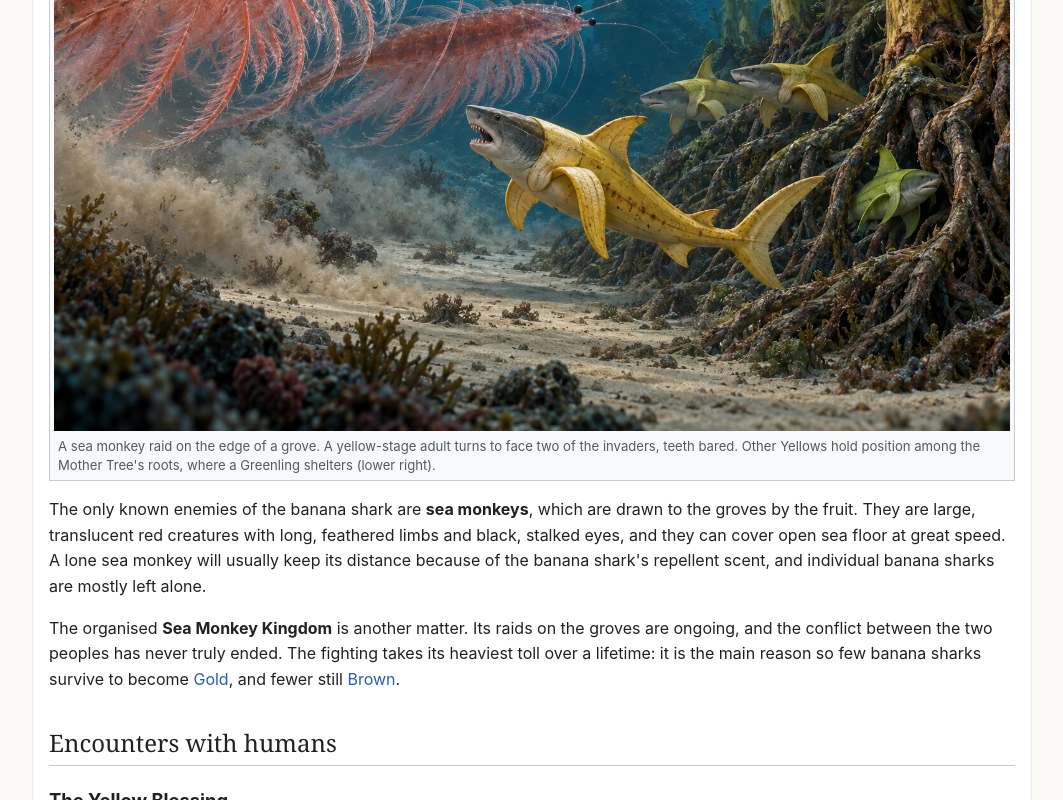
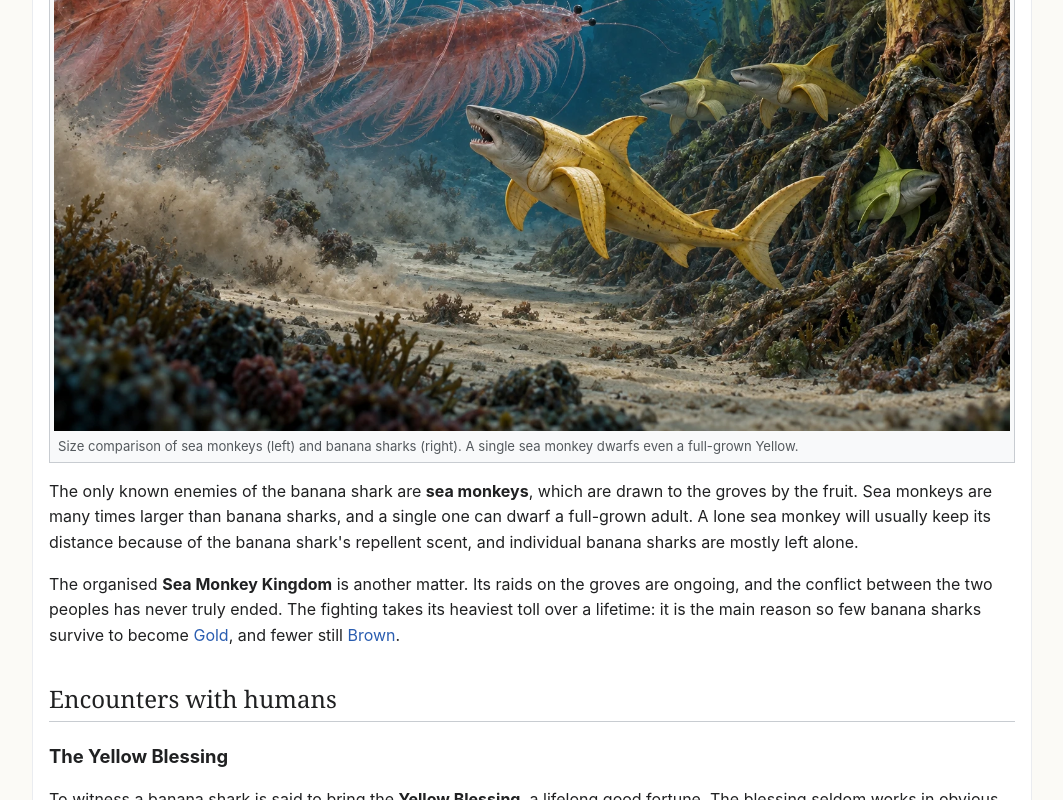
Before and after one commit to trulykatie/trulykatie.github.io, a plain HTML site: page index.html in a window 1280 px wide. Shown: the part 6441-7241 px from the top of the page, without its empty margins (108-1171 px from the left). Drawn offline with Linux system fonts and the light colour scheme.

Commit message:
Present sea monkey image as a size comparison

```diff
--- a/index.html
+++ b/index.html
@@ -284,10 +284,10 @@
 
   <h2 id="sea-monkeys">Predators and rivals</h2>
   <figure class="wide">
-    <img src="sea-monkey-raid.webp" alt="Two giant translucent red sea monkeys sweep in over the sea floor toward the edge of a banana grove, where a yellow banana shark bares its teeth and other banana sharks guard the Mother Tree roots" loading="lazy">
-    <figcaption>A sea monkey raid on the edge of a grove. A yellow-stage adult turns to face two of the invaders, teeth bared. Other Yellows hold position among the Mother Tree's roots, where a Greenling shelters (lower right).</figcaption>
+    <img src="sea-monkey-size.webp" alt="Two giant translucent red sea monkeys beside several banana sharks at the edge of a banana grove, showing that the sea monkeys are several times larger" loading="lazy">
+    <figcaption>Size comparison of sea monkeys (left) and banana sharks (right). A single sea monkey dwarfs even a full-grown Yellow.</figcaption>
   </figure>
-  <p>The only known enemies of the banana shark are <b>sea monkeys</b>, which are drawn to the groves by the fruit. They are large, translucent red creatures with long, feathered limbs and black, stalked eyes, and they can cover open sea floor at great speed. A lone sea monkey will usually keep its distance because of the banana shark's repellent scent, and individual banana sharks are mostly left alone.</p>
+  <p>The only known enemies of the banana shark are <b>sea monkeys</b>, which are drawn to the groves by the fruit. Sea monkeys are many times larger than banana sharks, and a single one can dwarf a full-grown adult. A lone sea monkey will usually keep its distance because of the banana shark's repellent scent, and individual banana sharks are mostly left alone.</p>
   <p>The organised <b>Sea Monkey Kingdom</b> is another matter. Its raids on the groves are ongoing, and the conflict between the two peoples has never truly ended. The fighting takes its heaviest toll over a lifetime: it is the main reason so few banana sharks survive to become <a href="#gold">Gold</a>, and fewer still <a href="#brown">Brown</a>.</p>
 
   <h2 id="human">Encounters with humans</h2>
```
Also changed, not shown: sea-monkey-size.webp (renamed from sea-monkey-raid.webp).
